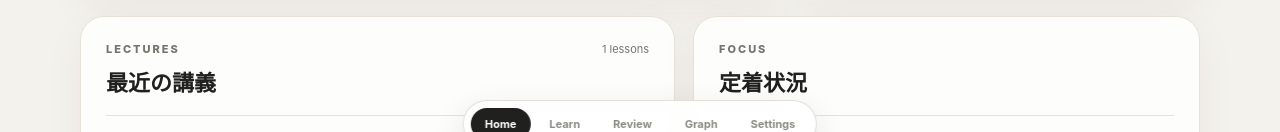
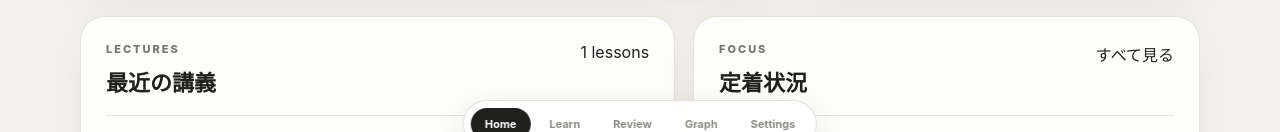
Before and after one commit to Auto-Hal/study-graph, a Next.js app: page / in a window 1280 px wide. Shown: the part 634-766 px from the top of the page. Built offline with nearby package versions, Linux system fonts and the light colour scheme; no server answers.

Commit message:
feat: connect home to project navigation

```diff
--- a/app/page.tsx
+++ b/app/page.tsx
@@ -71,7 +71,7 @@ export default async function Home() {
           )}
         </article>
 
-        <aside className="project-card">
+        <Link className="project-card" href="/projects/kuzushiji">
           <p className="eyebrow">PROJECT</p>
           <div className="project-title">
             <span className="project-icon">く</span>
@@ -86,7 +86,7 @@ export default async function Home() {
             <div><strong>{weakCharacters}</strong><span>要定着文字</span></div>
             <div><strong>{openMistakes}</strong><span>未克服誤読</span></div>
           </div>
-        </aside>
+        </Link>
       </section>
 
       <section className="content-grid">
@@ -96,19 +96,19 @@ export default async function Home() {
               <p className="eyebrow">LECTURES</p>
               <h2>最近の講義</h2>
             </div>
-            <span>{data.lectures.length} lessons</span>
+            <Link href="/projects/kuzushiji/lectures">{data.lectures.length} lessons</Link>
           </div>
 
           <div className="lecture-list">
             {recentLectures.map((lecture) => (
-              <a className="lecture-row" href={lecture.url} target="_blank" rel="noreferrer" key={lecture.id}>
+              <Link className="lecture-row" href={`/projects/kuzushiji/lectures/${lecture.id}`} key={lecture.id}>
                 <span className="lecture-number">{String(lecture.sequence).padStart(2, "0")}</span>
                 <div className="lecture-copy">
                   <strong>{lecture.title}</strong>
                   <p>{lecture.theme || "学習テーマ未設定"}</p>
                 </div>
                 <span className="status">{lecture.status || "未設定"}</span>
-              </a>
+              </Link>
             ))}
           </div>
         </article>
@@ -119,15 +119,16 @@ export default async function Home() {
               <p className="eyebrow">FOCUS</p>
               <h2>定着状況</h2>
             </div>
+            <Link href="/projects/kuzushiji/characters">すべて見る</Link>
           </div>
 
           <div className="character-grid">
             {data.characters.slice(0, 8).map((character) => (
-              <a className="character-card" href={character.url} target="_blank" rel="noreferrer" key={character.id}>
+              <Link className="character-card" href={`/projects/kuzushiji/characters/${character.id}`} key={character.id}>
                 <strong>{character.glyph || "?"}</strong>
                 <span>{character.mastery || "未設定"}</span>
                 <small>誤読 {character.errorCount}回</small>
-              </a>
+              </Link>
             ))}
           </div>
         </article>
@@ -135,7 +136,7 @@ export default async function Home() {
 
       <footer className="bottom-nav" aria-label="Primary navigation">
         <Link className="active" href="/">Home</Link>
-        <span>Learn</span>
+        <Link href="/projects">Learn</Link>
         <Link href="/review">Review</Link>
         <span>Graph</span>
         <span>Settings</span>
```
